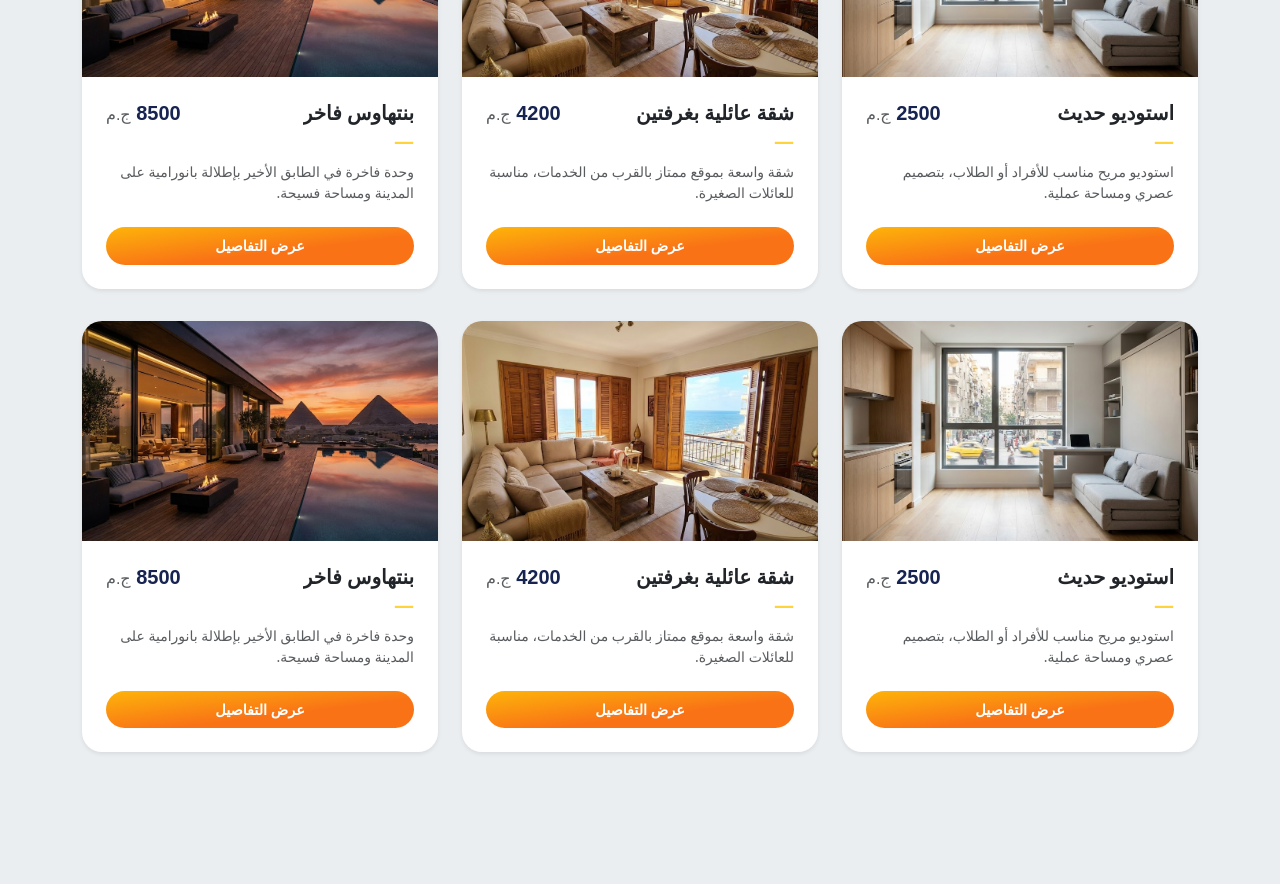
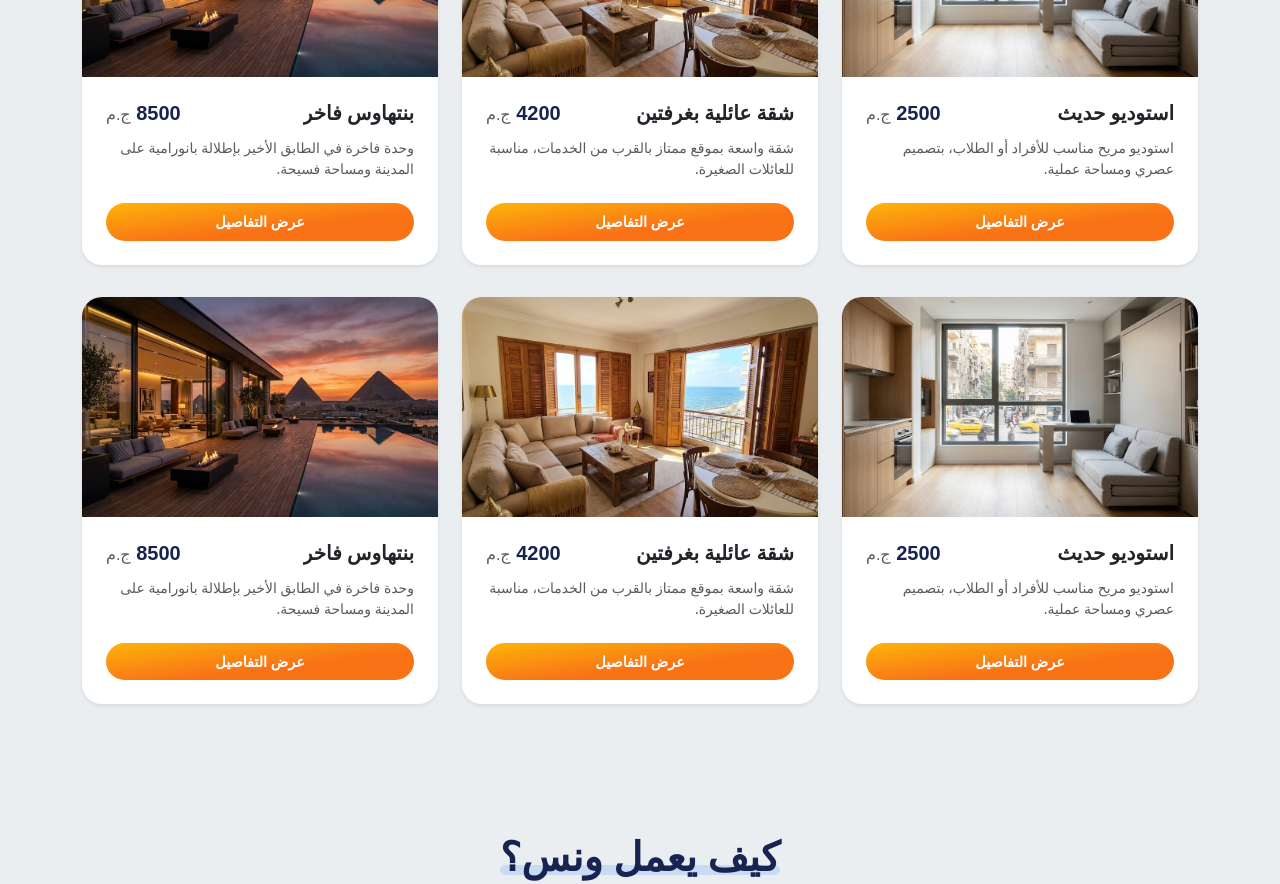
Before and after one commit to A7medabdelaty/Wanas-Web, an Angular app: page / in a window 1280 px wide. Shown: the part 1100-1984 px from the top of the page. Built offline with nearby package versions, Linux system fonts and the light colour scheme; no server answers.

Commit message:
rating pipe

```diff
--- a/src/app/shared/components/Home/card/card.html
+++ b/src/app/shared/components/Home/card/card.html
@@ -14,7 +14,7 @@
         {{ listing.title }}
         <div class="d-flex align-items-center mt-1">
           <div class="review-rating" style="color: #ffd43b"
-            [innerHTML]="listing.averageRating ? (listing.averageRating | rating) : '—'">
+            [innerHTML]="listing.averageRating ? (listing.averageRating | rating) : ' '">
           </div>
         </div>
       </h5>
```
